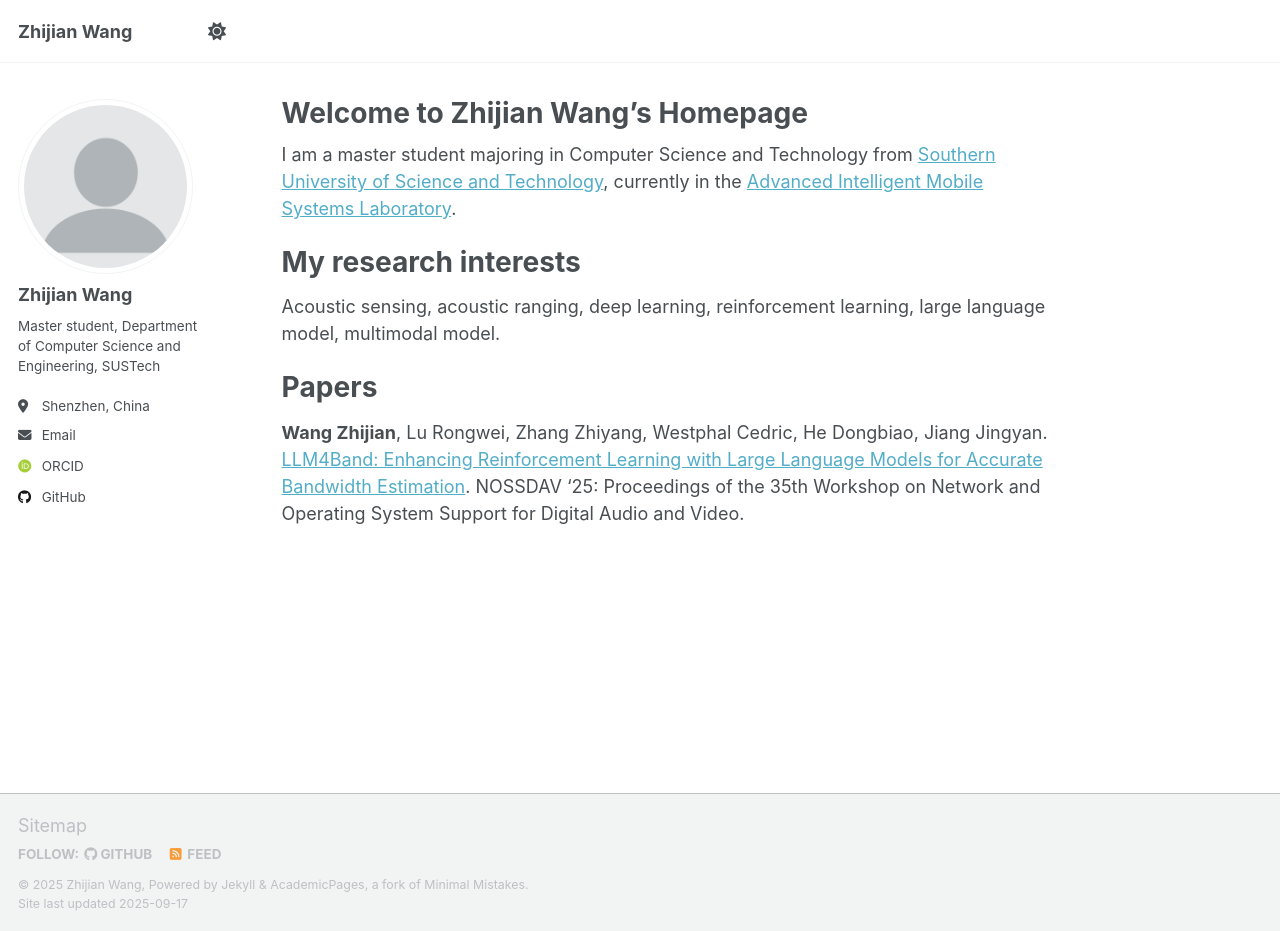
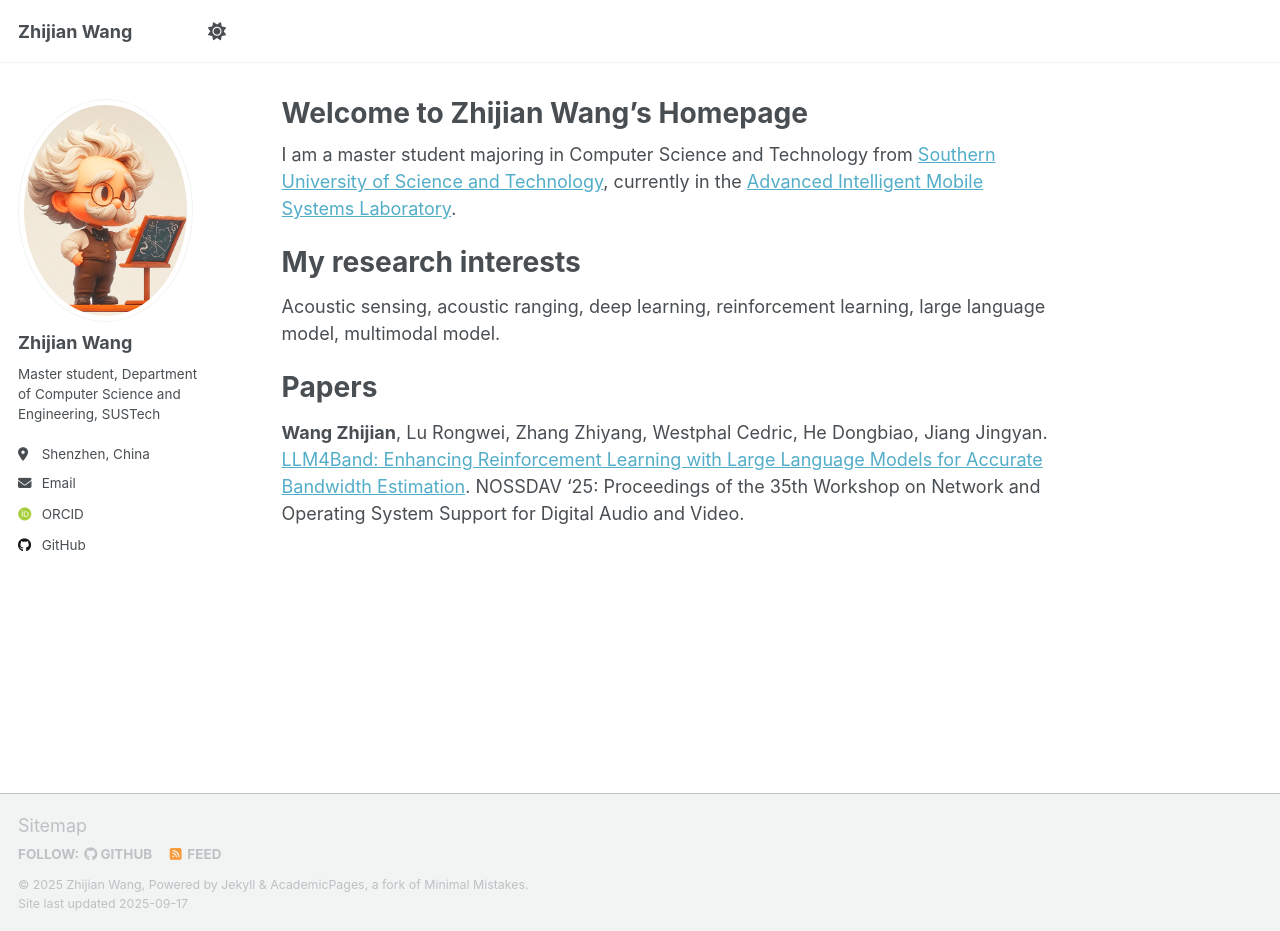
Before and after one commit to WzjCoder/WzjCoder.github.io, a Jekyll site: the page built from _pages/about.md, in a window 1280 px wide and 931 px high. Built offline with Jekyll 4.4.1, drawn with Linux system fonts in a browser that asks for light colours; some web fonts are replaced; a script that is not in the unit is left out.

Commit message:
Update _config.yml

```diff
--- a/_config.yml
+++ b/_config.yml
@@ -23,7 +23,7 @@ repository               : "https://github.com/WzjCoder"
 #               Additional customization can be done by editing /_includes/author-profile.html
 author:
   # Biographic information
-  avatar           : "profile.png"
+  avatar           : "爱因斯坦.png"
   name             : "Zhijian Wang"
   pronouns         : # example: "she/her"
   bio              : "Master student, Department of Computer Science and Engineering, SUSTech"
```
